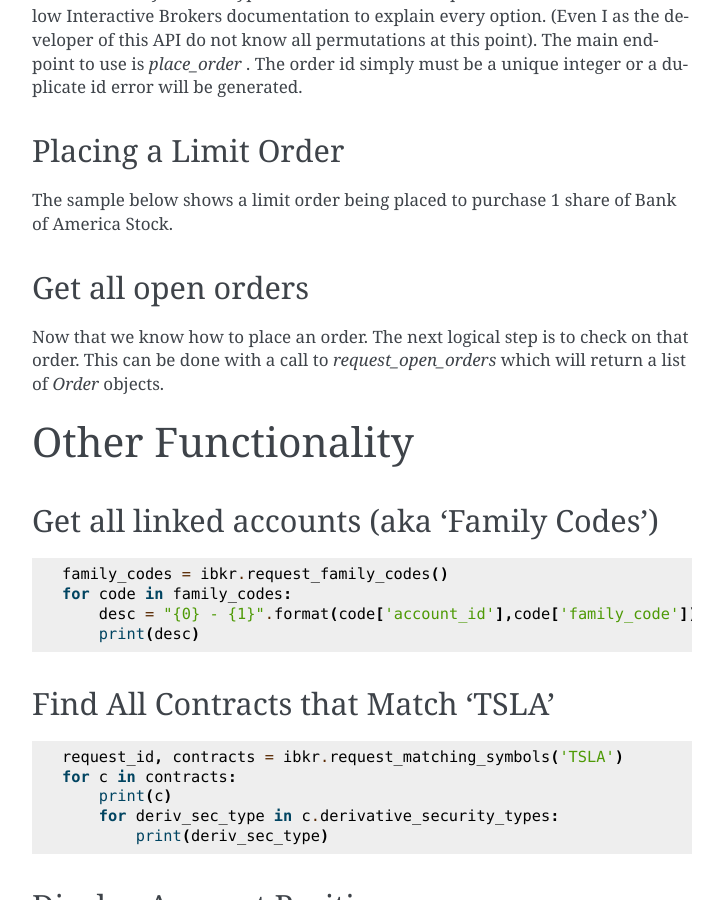
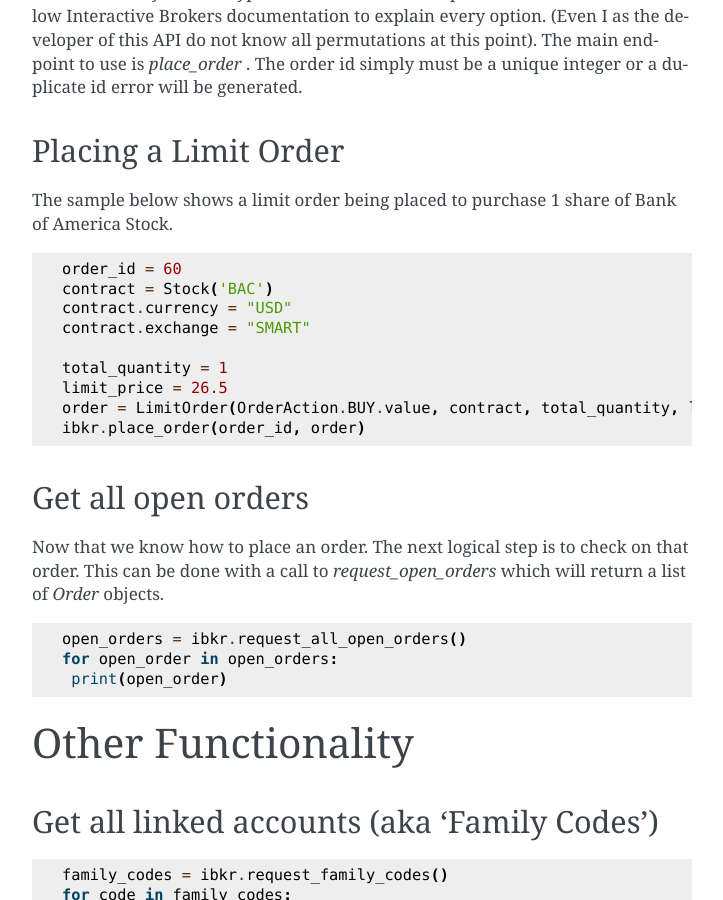
Before and after one commit to OrangeCardinal/ibkr_api, a Sphinx documentation site: the page built from docs/samples/ibkr_api.rst, in a window 1280 px wide and 900 px high, scrolled down 666 px. Shown: the whole window, without its empty margins (388-1111 px from the left). Built offline with Sphinx 7.4.7, drawn with Linux system fonts in a browser that asks for light colours; formulas are drawn with MathJax 3; some of the changed lines change nothing that is shown; some of the changed text lies outside the part shown.

Commit message:
Few more samples.

```diff
--- a/docs/samples/ibkr_api.rst
+++ b/docs/samples/ibkr_api.rst
@@ -1,6 +1,6 @@
-==========================
-IBKR_API Client Quickstart
-==========================
+===========================
+IBKR_API Client Quick Start
+===========================
 IBKR_API provides an interface that hides the inherent complexity of an event driven asynchronous
 This page has several snippets for common tasks that you may want to do with this API. All the samples below
 assume that the code from the Initial Setup block have already been executed, otherwise the code shown should be self
@@ -34,6 +34,7 @@ Placing a Limit Order
 The sample below shows a limit order being placed to purchase 1 share of Bank of America Stock.
 
 .. code-block:: python
+
    order_id = 60
    contract = Stock('BAC')
    contract.currency = "USD"
@@ -50,6 +51,7 @@ Now that we know how to place an order. The next logical step is to check on tha
 This can be done with a call to `request_open_orders` which will return a list of `Order` objects.
 
 .. code-block:: python
+
    open_orders = ibkr.request_all_open_orders()
    for open_order in open_orders:
     print(open_order)
```
